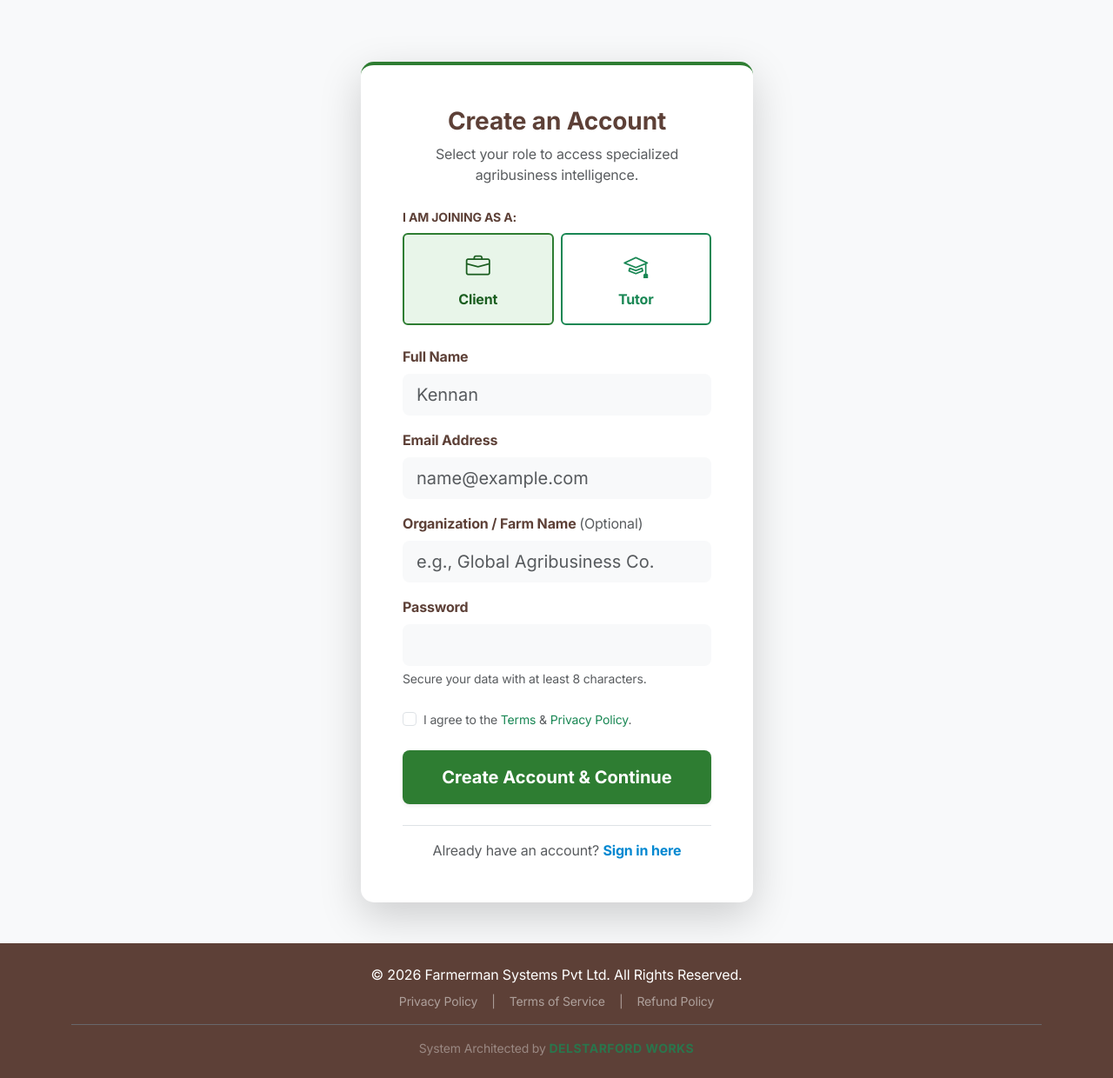
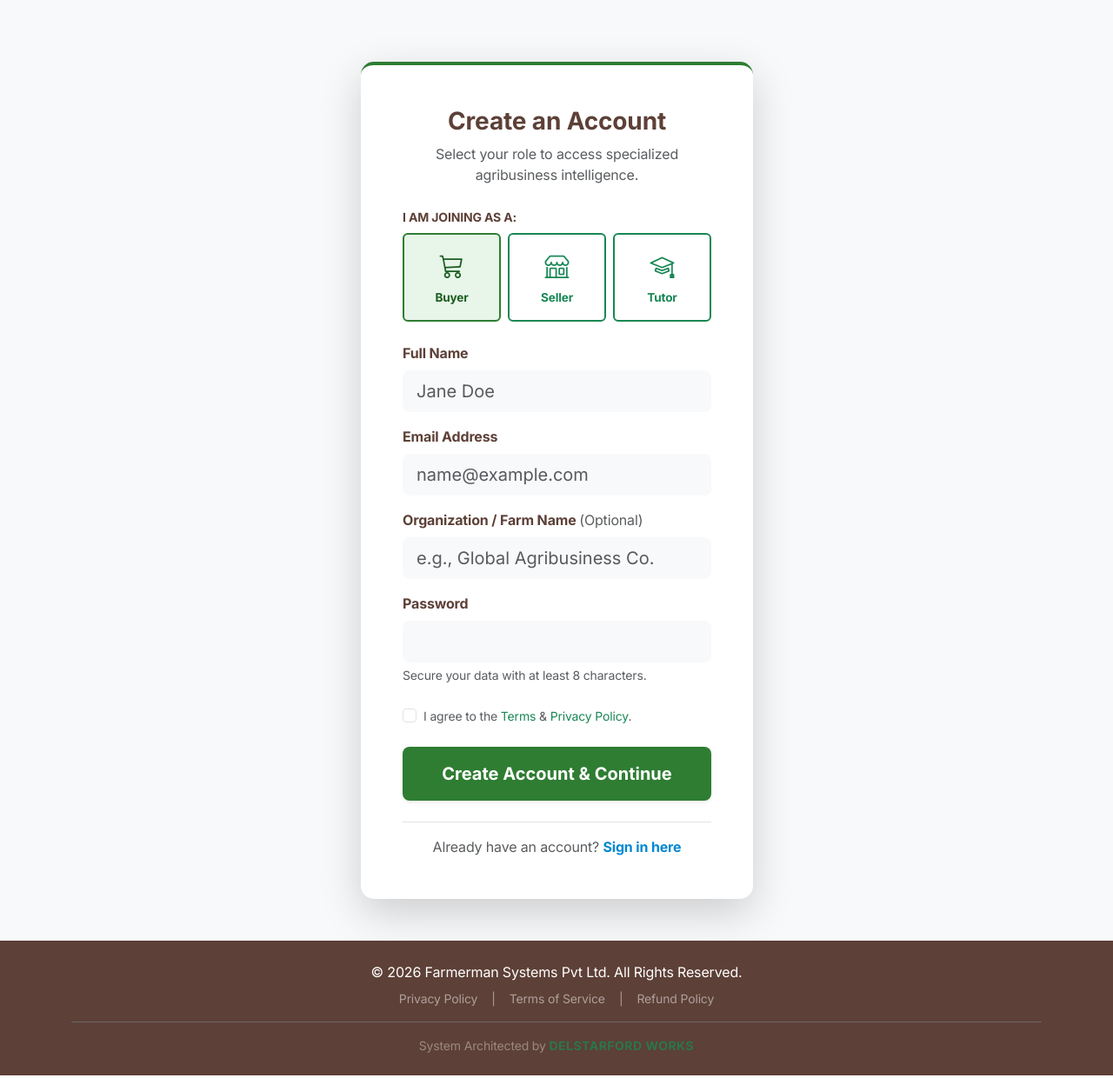
Before and after one commit to delstarford123/FARMERMA-SYSTEMS, a Flask app: page /register in a window 1280 px wide; the page is wider, and only the part inside the window is pictured. Shown: the part 95-1335 px from the top of that part at 87% size. Run offline with Flask 3, Linux system fonts and the light colour scheme; data that the repository does not hold is empty; some libraries are stand-ins or nearby versions.

Commit message:
Correction for register page

```diff
--- a/main.py
+++ b/main.py
@@ -310,6 +310,9 @@ def send_welcome_email(user_email, name, role):
         except Exception as e:
             print(f"Failed to send welcome email: {e}")
 
+
+
+
 # ==========================================
 # ROBUST AUTHENTICATION ROUTES
 # ==========================================
@@ -321,10 +324,10 @@ def register():
         full_name = request.form.get('fullName').strip()
         organization = request.form.get('organization', '').strip()
 
-        # 1. SECURITY: Capture and sanitize the role
-        selected_role = request.form.get('role', 'client').strip().lower()
-        if selected_role not in ['client', 'tutor']:
-            selected_role = 'client'
+        # 1. SECURITY: Capture and sanitize the role (UPDATED FOR BUYER/SELLER/TUTOR)
+        selected_role = request.form.get('role', 'buyer').strip().lower()
+        if selected_role not in ['buyer', 'seller', 'tutor']:
+            selected_role = 'buyer'
 
         try:
             # 2. Create Auth User
@@ -417,6 +420,9 @@ def login():
             flash("System error during login. Check server console.", "danger")
 
     return render_template('login.html')
+
+
+
 
 @app.route('/reset-password', methods=['GET', 'POST'])
 def reset_password():
--- a/templates/register.html
+++ b/templates/register.html
@@ -27,18 +27,25 @@
                         <div class="mb-4 reg-field">
                             <label class="form-label fw-bold small text-uppercase" style="color: #5D4037;">I am joining as a:</label>
                             <div class="row g-2">
-                                <div class="col-6">
-                                    <input type="radio" class="btn-check" name="role" id="roleClient" value="client" checked>
-                                    <label class="btn btn-outline-success w-100 py-3 border-2 d-flex flex-column align-items-center" for="roleClient">
-                                        <i class="bi bi-briefcase fs-3 mb-1"></i>
-                                        <span class="fw-bold">Client</span>
+                                <div class="col-4">
+                                    <input type="radio" class="btn-check" name="role" id="roleBuyer" value="buyer" checked>
+                                    <label class="btn btn-outline-success w-100 py-3 border-2 d-flex flex-column align-items-center" for="roleBuyer">
+                                        <i class="bi bi-cart3 fs-3 mb-1"></i>
+                                        <span class="fw-bold" style="font-size: 0.85rem;">Buyer</span>
                                     </label>
                                 </div>
-                                <div class="col-6">
+                                <div class="col-4">
+                                    <input type="radio" class="btn-check" name="role" id="roleSeller" value="seller">
+                                    <label class="btn btn-outline-success w-100 py-3 border-2 d-flex flex-column align-items-center" for="roleSeller">
+                                        <i class="bi bi-shop fs-3 mb-1"></i>
+                                        <span class="fw-bold" style="font-size: 0.85rem;">Seller</span>
+                                    </label>
+                                </div>
+                                <div class="col-4">
                                     <input type="radio" class="btn-check" name="role" id="roleTutor" value="tutor">
                                     <label class="btn btn-outline-success w-100 py-3 border-2 d-flex flex-column align-items-center" for="roleTutor">
                                         <i class="bi bi-mortarboard fs-3 mb-1"></i>
-                                        <span class="fw-bold">Tutor</span>
+                                        <span class="fw-bold" style="font-size: 0.85rem;">Tutor</span>
                                     </label>
                                 </div>
                             </div>
@@ -46,7 +53,7 @@
 
                         <div class="mb-3 reg-field">
                             <label for="fullName" class="form-label fw-bold" style="color: #5D4037;">Full Name</label>
-                            <input type="text" class="form-control form-control-lg bg-light border-0" id="fullName" name="fullName" placeholder="Kennan" required>
+                            <input type="text" class="form-control form-control-lg bg-light border-0" id="fullName" name="fullName" placeholder="Jane Doe" required>
                         </div>
 
                         <div class="mb-3 reg-field">
@@ -132,8 +139,6 @@
     });
 
     // 2. Loading State on Submit
-    // This helps the user realize the system is processing the
-    // background Welcome Email and Drip Campaign scheduler.
     const form = document.querySelector('form');
     const btn = document.querySelector('#submitBtn');
 
```
